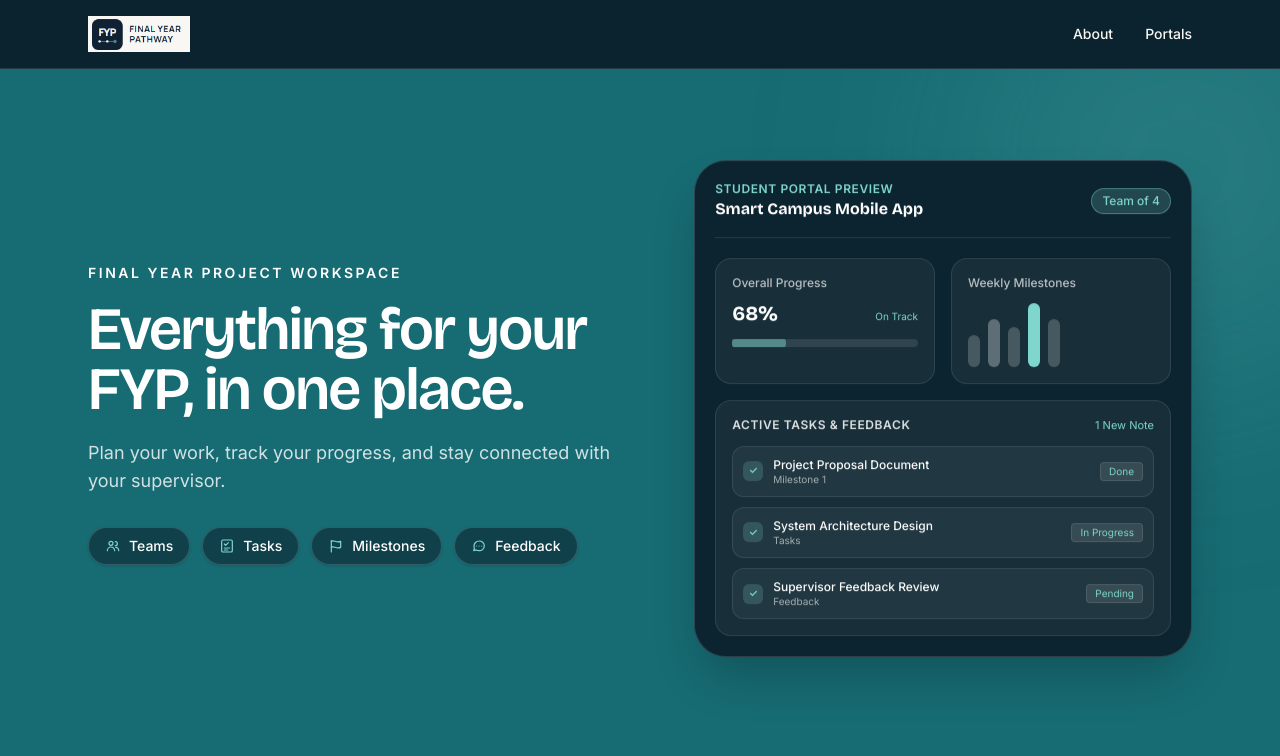
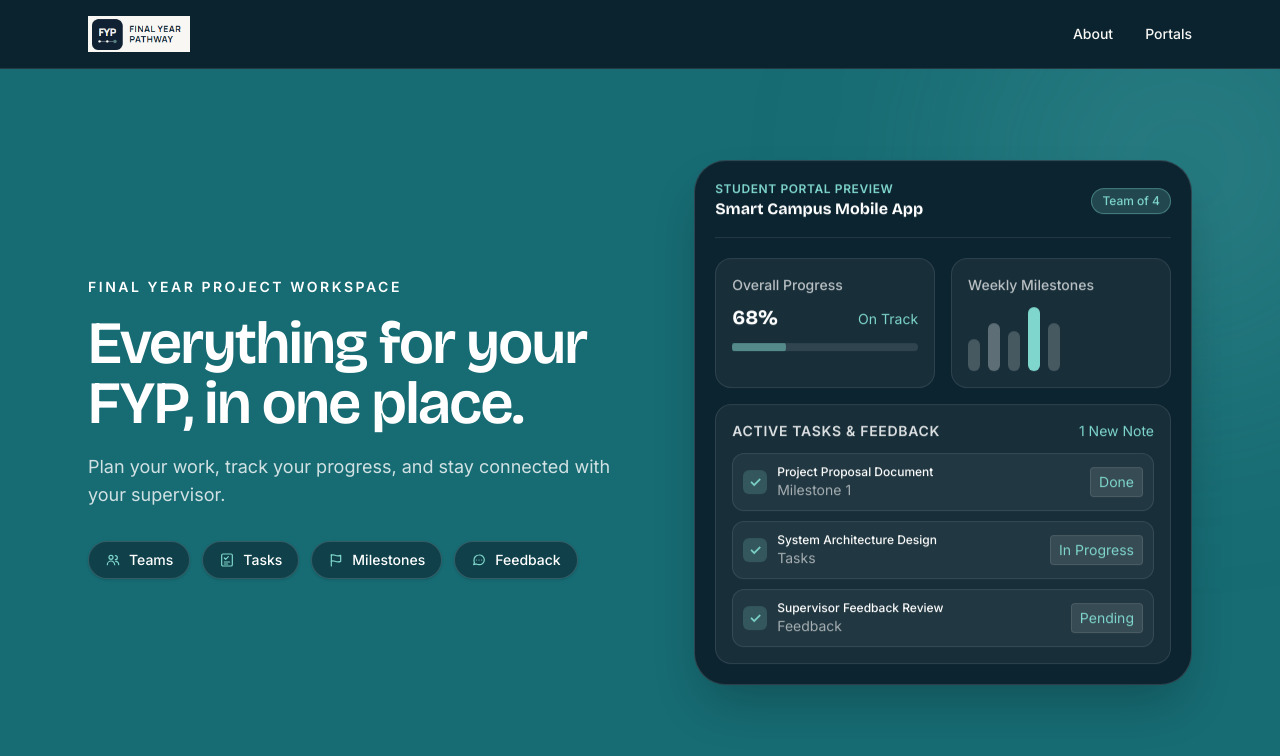
Before and after one commit to wania-pervaiz/fyp-management-platform, a Next.js app: page / in a window 1280 px wide. Shown: the top 756 px of the page. Built offline with nearby package versions, Linux system fonts and the light colour scheme.

Commit message:
Improve dashboard preview text readability

```diff
--- a/app/page.tsx
+++ b/app/page.tsx
@@ -288,10 +288,10 @@ export default function Home() {
 
               <div className="mt-5 grid gap-4 sm:grid-cols-2">
                 <div className="rounded-2xl border border-white/10 bg-white/5 p-4">
-                  <p className="text-xs text-white/70 font-medium">Overall Progress</p>
+                  <p className="text-sm text-white/70 font-medium">Overall Progress</p>
                   <div className="mt-2 flex items-baseline justify-between">
                     <span className={`${headingFont.className} text-xl font-bold text-white`}>68%</span>
-                    <span className="text-[10px] text-[#7FD6CC]">On Track</span>
+                    <span className="text-sm text-[#7FD6CC]">On Track</span>
                   </div>
                   <div className="mt-3 h-2 w-full rounded-full bg-white/10">
                     <div className="fyp-bar h-2 w-3/4 rounded-full bg-[#7FD6CC]" />
@@ -299,7 +299,7 @@ export default function Home() {
                 </div>
 
                 <div className="rounded-2xl border border-white/10 bg-white/5 p-4">
-                  <p className="text-xs text-white/70 font-medium">Weekly Milestones</p>
+                  <p className="text-sm text-white/70 font-medium">Weekly Milestones</p>
                   <div className="mt-3 flex items-end gap-2">
                     <div className="h-8 w-3 rounded-full bg-white/20" title="Week 1" />
                     <div className="h-12 w-3 rounded-full bg-white/30" title="Week 2" />
@@ -312,8 +312,8 @@ export default function Home() {
 
               <div className="mt-4 rounded-2xl border border-white/10 bg-white/5 p-4">
                 <div className="flex items-center justify-between">
-                  <p className="text-xs font-semibold uppercase tracking-wider text-white/85">Active Tasks & Feedback</p>
-                  <span className="text-[11px] text-[#7FD6CC]">1 New Note</span>
+                  <p className="text-sm font-semibold uppercase tracking-wider text-white/85">Active Tasks & Feedback</p>
+                  <span className="text-sm text-[#7FD6CC]">1 New Note</span>
                 </div>
 
                 <div className="mt-3 space-y-2.5">
@@ -327,15 +327,15 @@ export default function Home() {
                       className="flex items-center justify-between rounded-xl border border-white/10 bg-white/[0.04] p-2.5 text-xs"
                     >
                       <div className="flex items-center gap-2.5">
-                        <div className="h-5 w-5 rounded-md bg-[#7FD6CC]/20 flex items-center justify-center text-[#7FD6CC] font-bold text-[10px]">
-                          ✓
+                       <div className="h-6 w-6 rounded-md bg-[#7FD6CC]/20 flex items-center justify-center text-[#7FD6CC] font-bold text-sm">
+                         ✓
                         </div>
                         <div>
                           <p className="font-medium text-white">{task.title}</p>
-                          <p className="text-[10px] text-white/60">{task.tag}</p>
+                          <p className="text-sm text-white/60">{task.tag}</p>
                         </div>
                       </div>
-                      <span className="rounded bg-white/10 px-2 py-0.5 text-[10px] text-[#7FD6CC] border border-white/10">
+                      <span className="rounded bg-white/10 px-2 py-1 text-sm text-[#7FD6CC] border border-white/10">
                         {task.status}
                       </span>
                     </div>
@@ -505,7 +505,7 @@ export default function Home() {
             >
               <div className="flex items-start justify-between gap-4">
                 <div>
-                  <p className="text-sm font-semibold uppercase tracking-[0.16em]  text-white">
+                  <p className="text-sm font-semibold uppercase tracking-[0.16em] ">
                     Supervisor
                   </p>
 
```
